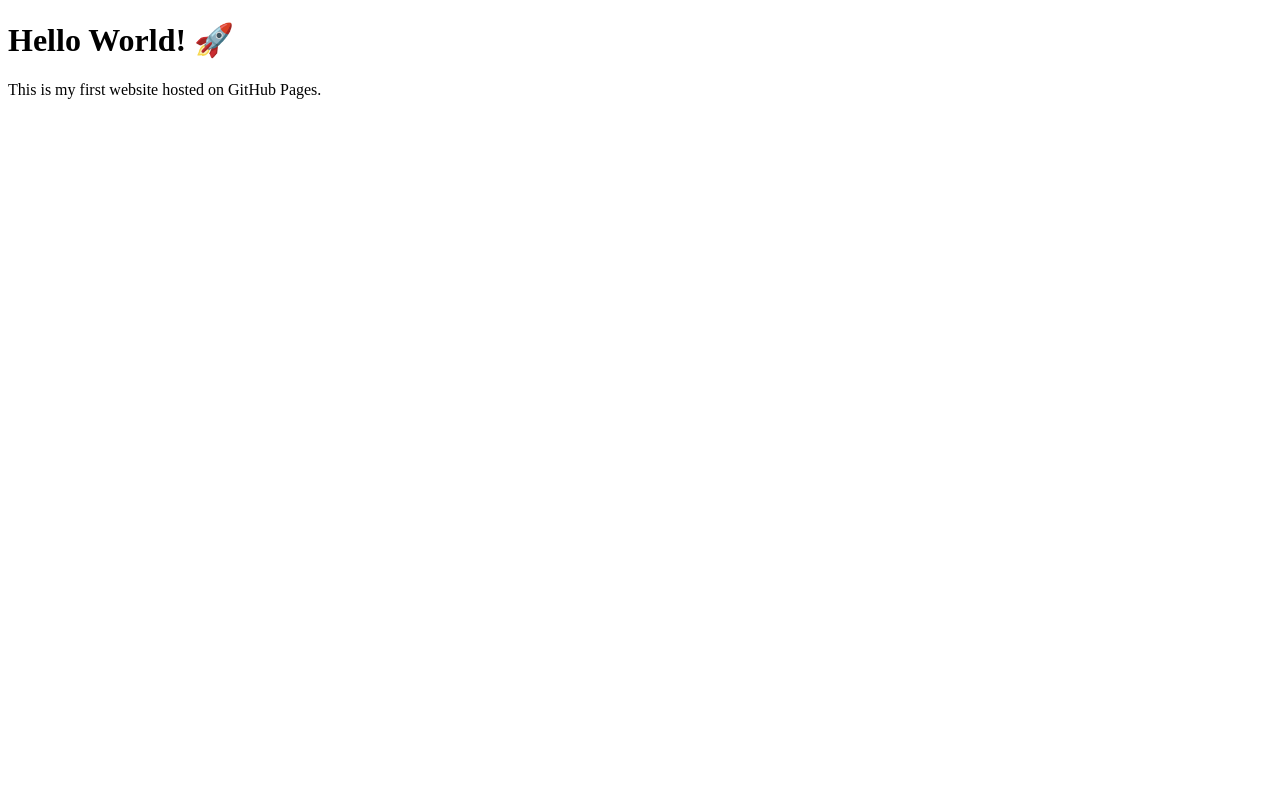
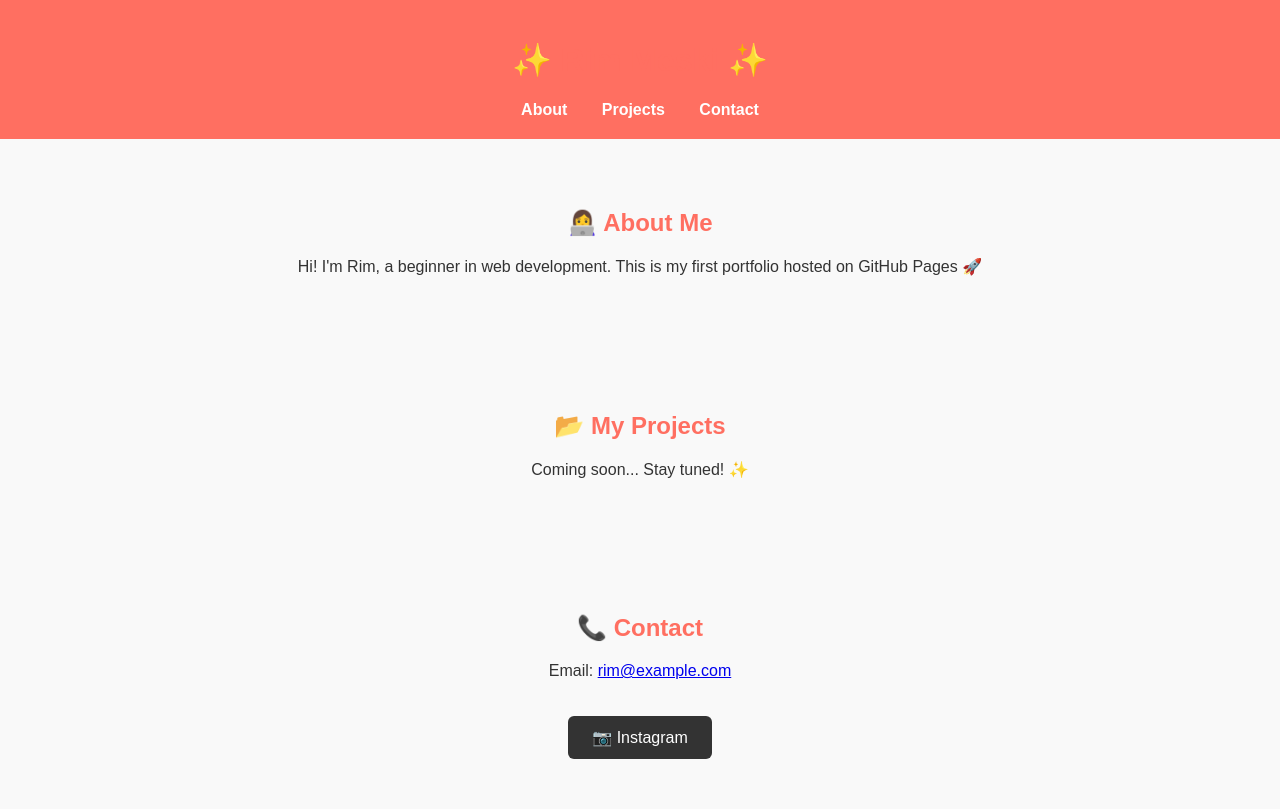
Before and after one commit to rimmeski/rimmeski.github.io, a plain HTML site: page index.html in a window 1280 px wide. Drawn offline with Linux system fonts and the light colour scheme.

Commit message:
Update index.html
<!DOCTYPE html>
<html lang="en">
<head>
  <meta charset="UTF-8">
  <meta name="viewport" content="width=device-width, initial-scale=1.0">
  <title>Rim Meski - Portfolio</title>
  <style>
    body {
      margin: 0;
      font-family: Arial, sans-serif;
      background: #f9f9f9;
      color: #333;
    }
    header {
      background: #ff6f61;
      color: white;
      padding: 20px;
      text-align: center;
    }
    nav a {
      margin: 0 15px;
      color: white;
      text-decoration: none;
      font-weight: bold;
    }
    section {
      padding: 50px;
      text-align: center;
    }
    h1, h2 {
      color: #ff6f61;
    }
    .btn {
      display: inline-block;
      margin-top: 20px;
      padding: 12px 24px;
      background: #333;
      color: white;
      text-decoration: none;
      border-radius: 6px;
      transition: 0.3s;
    }
    .btn:hover {
      background: #ff6f61;
    }
  </style>
</head>
<body>
  <header>
    <h1>✨ Rim Meski ✨</h1>
    <nav>
      <a href="#about">About</a>
      <a href="#projects">Projects</a>
      <a href="#contact">Contact</a>
    </nav>
  </header>

  <section id="about">
    <h2>👩‍💻 About Me</h2>
    <p>Hi! I'm Rim, a beginner in web development. This is my first portfolio hosted on GitHub Pages 🚀</p>
  </section>

  <section id="projects">
    <h2>📂 My Projects</h2>
    <p>Coming soon... Stay tuned! ✨</p>
  </section>

  <section id="contact">
    <h2>📞 Contact</h2>
    <p>Email: <a href="mailto:rim@example.com">rim@example.com</a></p>
    <a href="https://www.instagram.com/" target="_blank" class="btn">📷 Instagram</a>
  </section>
</body>
</html>

```diff
--- a/index.html
+++ b/index.html
@@ -3,10 +3,72 @@
 <head>
   <meta charset="UTF-8">
   <meta name="viewport" content="width=device-width, initial-scale=1.0">
-  <title>Welcome</title>
+  <title>Rim Meski - Portfolio</title>
+  <style>
+    body {
+      margin: 0;
+      font-family: Arial, sans-serif;
+      background: #f9f9f9;
+      color: #333;
+    }
+    header {
+      background: #ff6f61;
+      color: white;
+      padding: 20px;
+      text-align: center;
+    }
+    nav a {
+      margin: 0 15px;
+      color: white;
+      text-decoration: none;
+      font-weight: bold;
+    }
+    section {
+      padding: 50px;
+      text-align: center;
+    }
+    h1, h2 {
+      color: #ff6f61;
+    }
+    .btn {
+      display: inline-block;
+      margin-top: 20px;
+      padding: 12px 24px;
+      background: #333;
+      color: white;
+      text-decoration: none;
+      border-radius: 6px;
+      transition: 0.3s;
+    }
+    .btn:hover {
+      background: #ff6f61;
+    }
+  </style>
 </head>
 <body>
-  <h1>Hello World! 🚀</h1>
-  <p>This is my first website hosted on GitHub Pages.</p>
+  <header>
+    <h1>✨ Rim Meski ✨</h1>
+    <nav>
+      <a href="#about">About</a>
+      <a href="#projects">Projects</a>
+      <a href="#contact">Contact</a>
+    </nav>
+  </header>
+
+  <section id="about">
+    <h2>👩‍💻 About Me</h2>
+    <p>Hi! I'm Rim, a beginner in web development. This is my first portfolio hosted on GitHub Pages 🚀</p>
+  </section>
+
+  <section id="projects">
+    <h2>📂 My Projects</h2>
+    <p>Coming soon... Stay tuned! ✨</p>
+  </section>
+
+  <section id="contact">
+    <h2>📞 Contact</h2>
+    <p>Email: <a href="mailto:rim@example.com">rim@example.com</a></p>
+    <a href="https://www.instagram.com/" target="_blank" class="btn">📷 Instagram</a>
+  </section>
 </body>
 </html>
```
